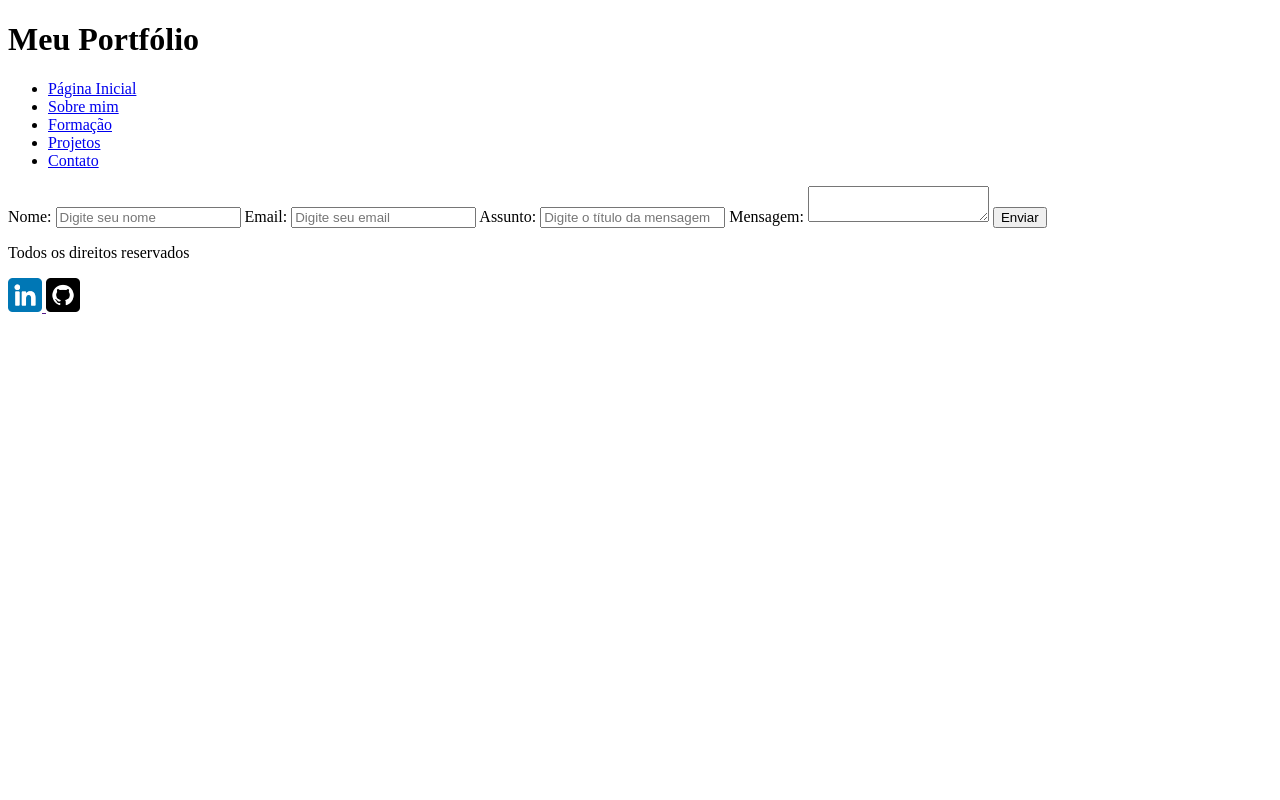
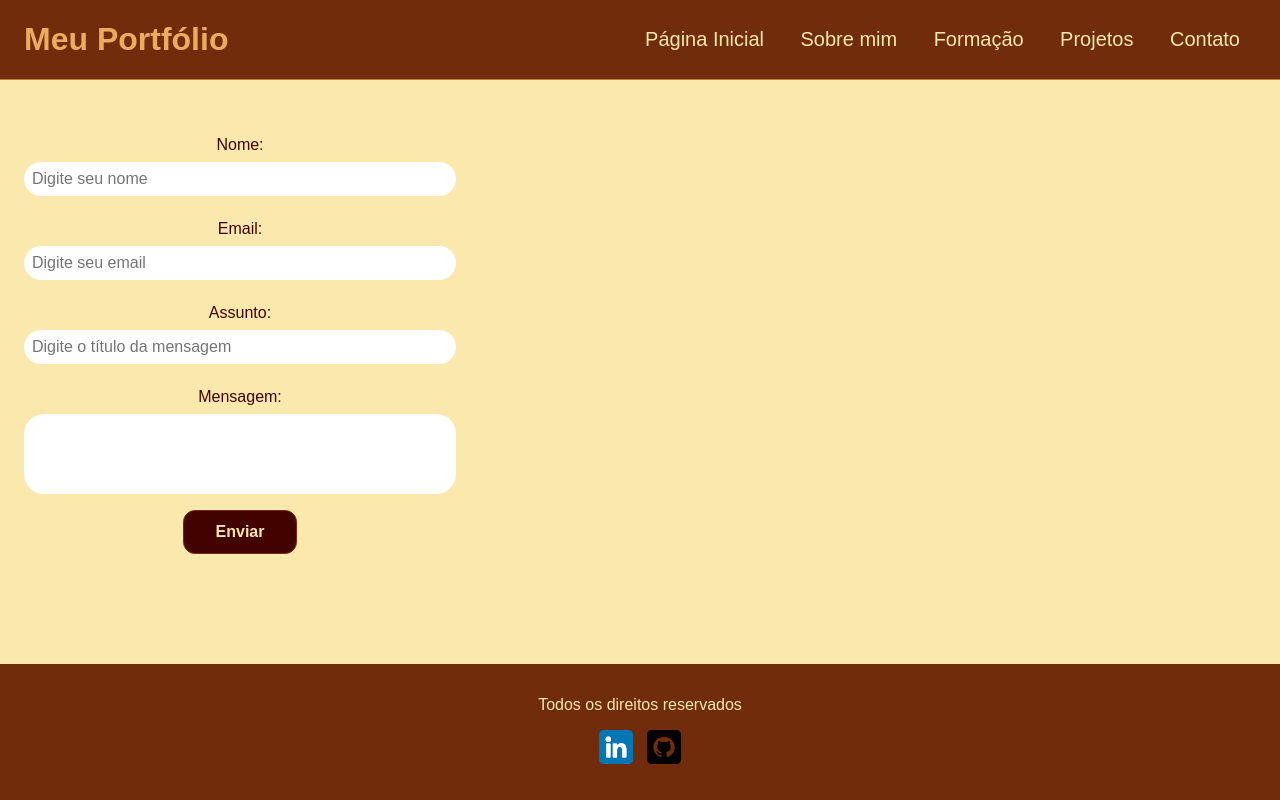
Before and after one commit to adanisantana/meuportfolio, a plain HTML site: page contato.html in a window 1280 px wide. Drawn offline with Linux system fonts and the light colour scheme.

Commit message:
mudando o caminho do css

```diff
--- a/contato.html
+++ b/contato.html
@@ -5,7 +5,7 @@
     <meta name="viewport" content="width=device-width, initial-scale=1.0">
     <meta name="description" content="Projeto Portfólio">
     <meta name="author" content="Daniella Santana">
-    <link rel="stylesheet" href="\css\style.css">
+    <link rel="stylesheet" href="style.css">
     <title>Contato</title>
 </head>
 <body>
```
Also changed, not shown: formacao.html (+1 -1 lines), index.html (+1 -1 lines), sobre.html (+1 -1 lines).
